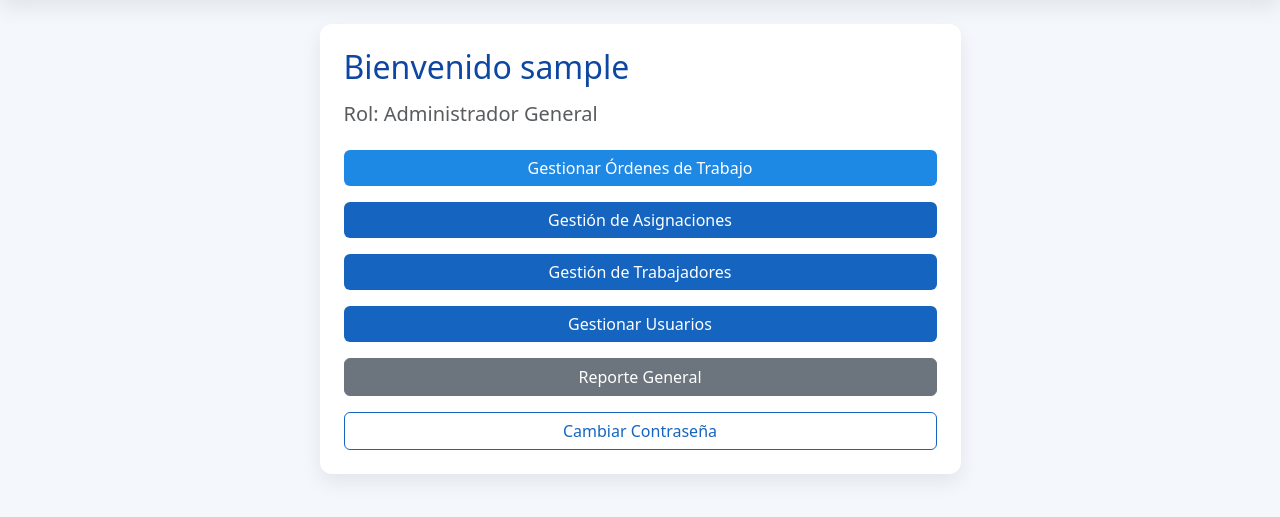
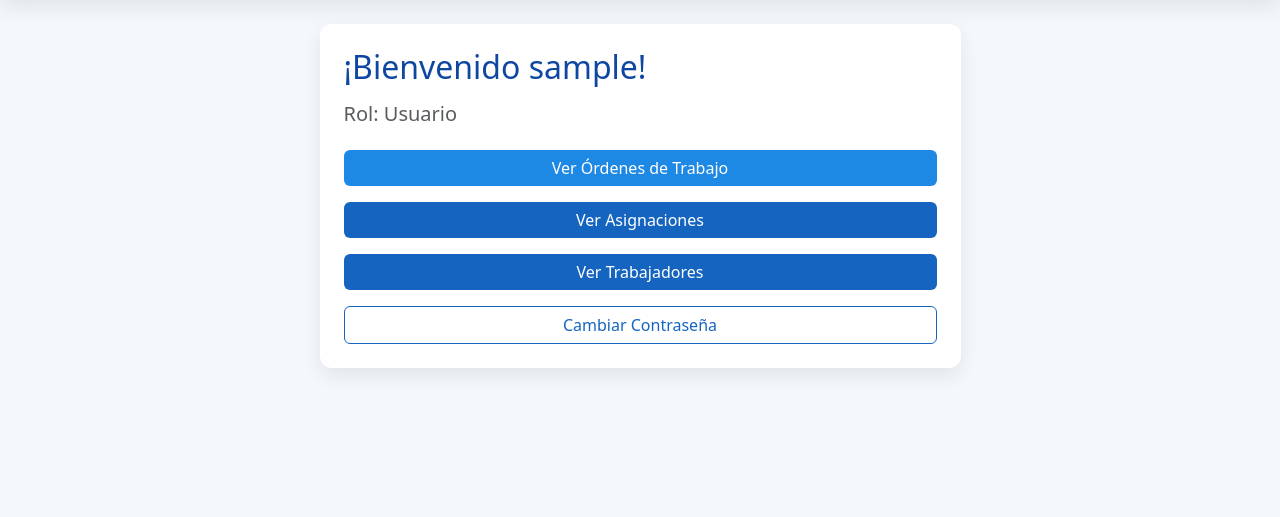
Before and after one commit to DarkWyvern24/PrGen, a Django app: page / in a window 1280 px wide. Shown: the part 66-583 px from the top of the page. Run offline with Django 5.2, Linux system fonts and the light colour scheme; the visitor is signed in with stand-in values (Sample User, id 1).

Commit message:
Cambios en el dashboard

```diff
--- a/templates/asignaciones/lista_asignaciones.html
+++ b/templates/asignaciones/lista_asignaciones.html
@@ -63,6 +63,7 @@
                 </td>
 
                 <td class="text-end">
+                  {% if request.user.rol != 'usuario' %}
                   <a href="{% url 'asignaciones:editar_asignacion' asignacion.id %}"
                      class="btn btn-sm btn-warning">
                     Editar
@@ -72,6 +73,9 @@
                      class="btn btn-sm btn-danger">
                     Eliminar
                   </a>
+                  {% else %}
+                    <span class="text-muted">Solo Lectura</span>
+                  {% endif %}
                 </td>
               </tr>
             {% empty %}
--- a/templates/usuarios/dashboard_admin_general.html
+++ /dev/null
@@ -1,59 +0,0 @@
-{% extends 'base.html' %}
-{% load static %}
-
-{% block title %}Dashboard Admin General{% endblock %}
-
-{% block content %}
-
-<div class="row justify-content-center">
-
-    <div class="col-lg-7">
-
-        <div class="card shadow p-4">
-
-            <h2 class="mb-3">
-                Bienvenido {{ request.user.username }}
-            </h2>
-
-            <h5 class="text-muted mb-4">
-                Rol: Administrador General
-            </h5>
-
-            <!-- ORDENES -->
-            <a href="{% url 'ordenes:lista_ot' %}" class="btn btn-dark w-100 mb-3">
-                Gestionar Órdenes de Trabajo
-            </a>
-
-            <!-- ASIGNACIONES -->
-            <a href="{% url 'asignaciones:lista_asignaciones' %}" class="btn btn-primary w-100 mb-3">
-                Gestión de Asignaciones
-            </a>
-
-            <!-- TRABAJADORES -->
-            <a href="{% url 'trabajadores:lista_trabajadores' %}" class="btn btn-primary w-100 mb-3">
-                Gestión de Trabajadores
-            </a>
-
-            <!-- USUARIOS -->
-            <a href="{% url 'usuarios:lista_usuarios' %}" class="btn btn-primary w-100 mb-3">
-                Gestionar Usuarios
-            </a>
-
-            <a href="{% url 'ordenes:reporte_ot' %}" class="btn btn-secondary w-100 mb-3">
-                Reporte General
-            </a>
-
-            <!-- PASSWORD -->
-            <a href="{% url 'usuarios:cambiar_password' %}" class="btn btn-outline-secondary w-100">
-                Cambiar Contraseña
-            </a>
-
-
-
-        </div>
-
-    </div>
-
-</div>
-
-{% endblock %}
--- /dev/null
+++ b/templates/usuarios/dashboard_general.html
@@ -0,0 +1,95 @@
+{% extends 'base.html' %}
+{% load static %}
+
+{% block title %}Dashboard{% endblock %}
+
+{% block content %}
+
+<div class="row justify-content-center">
+
+    <div class="col-lg-7">
+
+        <div class="card shadow p-4">
+
+            <h2 class="mb-3">
+                ¡Bienvenido {{ request.user.username }}!
+            </h2>
+
+            <h5 class="text-muted mb-4">
+                {% if request.user.rol == 'admin' %}
+                    Rol: Administrador
+                {% elif request.user.rol == 'admin_general' %}
+                    Rol: Administrador General
+                {% elif request.user.rol == 'jefe_taller' %}
+                    Rol: Jefe de Taller
+                {% elif request.user.rol == 'usuario' %}
+                    Rol: Usuario
+                {% endif %}
+            </h5>
+
+            {% if request.user.rol == 'admin' or request.user.rol == 'admin_general' %}
+                <!-- ORDENES -->
+                <a href="{% url 'ordenes:lista_ot' %}" class="btn btn-dark w-100 mb-3">
+                    Gestionar Órdenes de Trabajo
+                </a>
+            {% elif request.user.rol == 'jefe_taller' or request.user.rol == 'usuario' %}
+                <a href="{% url 'ordenes:lista_ot' %}" class="btn btn-dark w-100 mb-3">
+                    Ver Órdenes de Trabajo
+                </a>
+            {% endif %}
+
+            {% if request.user.rol == 'admin_general' or request.user.rol == 'admin' or request.user.rol == 'jefe_taller' %}
+                <!-- ASIGNACIONES -->
+                <a href="{% url 'asignaciones:lista_asignaciones' %}" class="btn btn-primary w-100 mb-3">
+                    Gestión de Asignaciones
+                </a>
+            {% elif request.user.rol == 'usuario' %}
+                <a href="{% url 'asignaciones:lista_asignaciones' %}" class="btn btn-primary w-100 mb-3">
+                    Ver Asignaciones
+                </a>
+            {% endif %}
+
+            {% if request.user.rol == 'admin_general' or request.user.rol == 'admin' %}
+                <!-- TRABAJADORES -->
+                <a href="{% url 'trabajadores:lista_trabajadores' %}" class="btn btn-primary w-100 mb-3">
+                    Gestión de Trabajadores
+                </a>
+            {% elif request.user.rol == 'usuario' or request.user.rol == 'jefe_taller' %}
+                <a href="{% url 'trabajadores:lista_trabajadores' %}" class="btn btn-primary w-100 mb-3">
+                    Ver Trabajadores
+                </a>
+            {% endif %}
+
+            {% if request.user.rol == 'admin' or request.user.rol == 'admin_general' %}
+                <!-- USUARIOS -->
+                <a href="{% url 'usuarios:lista_usuarios' %}" class="btn btn-primary w-100 mb-3">
+                    Gestionar Usuarios
+                </a>
+            {% elif request.user.rol == 'jefe_taller' %}
+                <a href="{% url 'usuarios:lista_usuarios' %}" class="btn btn-primary w-100 mb-3">
+                    Ver Usuarios
+                </a>
+            {% endif %}
+
+           <!-- REPORTES -->
+
+           {% if request.user.rol == 'admin_general' or request.user.rol == 'admin' %}
+                <a href="{% url 'ordenes:reporte_ot' %}" class="btn btn-success w-100 mb-3">
+                    Reporte General
+                </a>
+            {% endif %}
+
+            <!-- PASSWORD -->
+            <a href="{% url 'usuarios:cambiar_password' %}" class="btn btn-outline-secondary w-100">
+                Cambiar Contraseña
+            </a>
+
+
+
+        </div>
+
+    </div>
+
+</div>
+
+{% endblock %}
--- a/templates/usuarios/lista_usuarios.html
+++ b/templates/usuarios/lista_usuarios.html
@@ -45,12 +45,15 @@
                     </td>
 
                     <td>
-
+                        {% if request.user.rol == 'admin' or request.user.rol == 'admin_general' %}
                         <!-- EDITAR -->
                         <a href="{% url 'usuarios:editar_usuario' usuario.id %}"
                            class="btn btn-warning btn-sm">
                            Editar
                         </a>
+                        {% else %}
+                        <span class="text-muted">Solo Lectura</span>
+                        {% endif %}
 
                         <!-- ELIMINAR -->
                         {% if request.user != usuario %}
--- a/usuarios/views.py
+++ b/usuarios/views.py
@@ -7,6 +7,7 @@ from django.contrib import messages
 from django.http import HttpResponseForbidden
 from .models import Usuario, Auditoria
 from .forms import UsuarioForm
+from .decorators import admin_required, admin_general_required, no_usuario_required
 
 # FUNCIONES AUXILIARES
 
@@ -22,18 +23,7 @@ def es_admin_general(user):
 
 @login_required
 def dashboard(request):
-
-    if es_admin_general(request.user):
-        return render(request, 'usuarios/dashboard_admin_general.html')
-
-    elif getattr(request.user, 'rol', None) == 'admin':
-        return render(request, 'usuarios/dashboard_admin.html')
-
-    elif getattr(request.user, 'rol', None) == 'jefe_taller':
-        return render(request, 'usuarios/dashboard_jefe_taller.html')
-
-    else:
-        return render(request, 'usuarios/dashboard_usuario.html')
+    return render(request, 'usuarios/dashboard_general.html')
 
 
 #DASHBOARD JEFES DE TALLER@login_required
@@ -47,11 +37,8 @@ def dashboard_jefe_taller(request):
 # LISTAR USUARIOS
 
 @login_required
+@no_usuario_required
 def lista_usuarios(request):
-
-    if not es_admin(request.user):
-        return HttpResponseForbidden("No tienes permiso para acceder a esta página.")
-
     usuarios = Usuario.objects.all()
     return render(request, 'usuarios/lista_usuarios.html', {'usuarios': usuarios})
 
```
Also changed, not shown: templates/ordenes/lista_ot.html (+7 -1 lines), templates/trabajadores/lista.html (+10 -4 lines), templates/usuarios/dashboard_admin.html (deleted, +0 -52 lines), templates/usuarios/dashboard_jefe_taller.html (deleted, +0 -47 lines), templates/usuarios/dashboard_usuario.html (deleted, +0 -47 lines), usuarios/decorators.py (+7 -0 lines).
